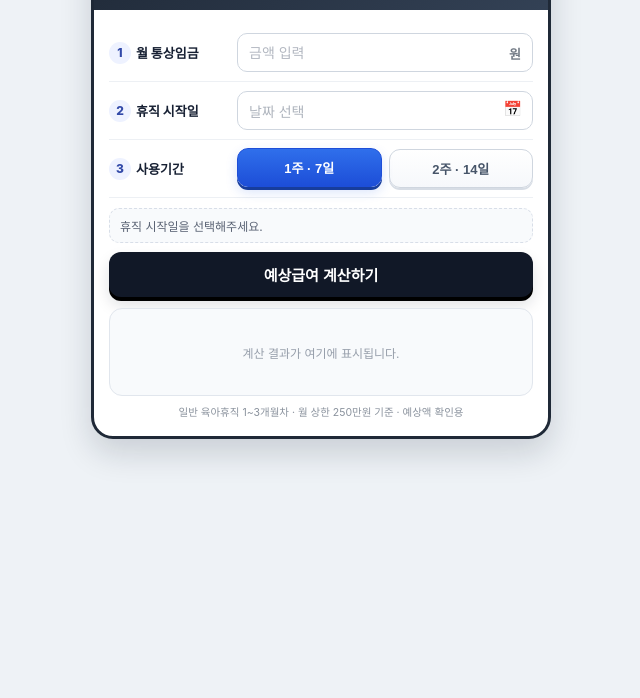
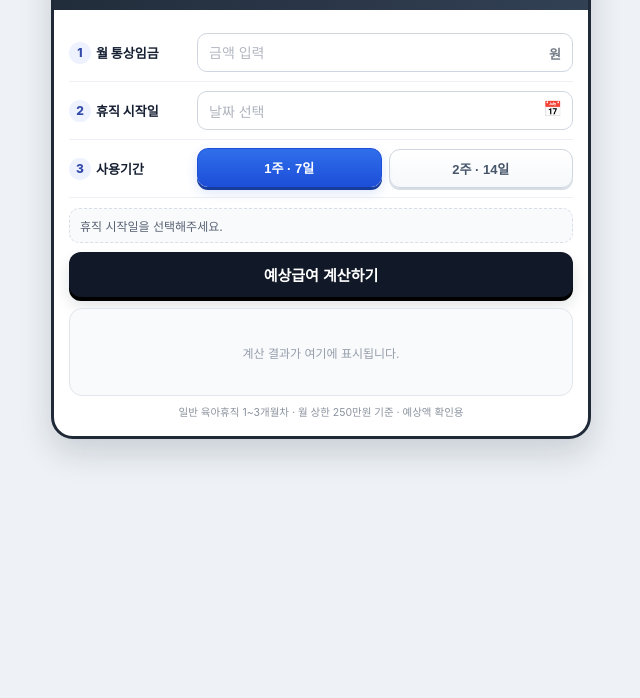
Before and after one commit to yangbbo0616/seoseo-lab-calculator, a plain HTML site: page index.html in a window 1280 px wide. Shown: the part 102-800 px from the top of the page, without its empty margins (319-959 px from the left). Drawn offline with Linux system fonts and the light colour scheme.

Commit message:
Update index.html

```diff
--- a/index.html
+++ b/index.html
@@ -8,7 +8,7 @@
 *{box-sizing:border-box}
 :root{--ink:#172033;--muted:#7b8491;--line:#dce2ea;--soft:#f7f9fc;--accent:#2563eb;--accent2:#1d4ed8}
 body{margin:0;padding:14px;background:#eef2f6;color:var(--ink);font-family:-apple-system,BlinkMacSystemFont,"Segoe UI","Noto Sans KR",Arial,sans-serif}
-.calc-shell{max-width:460px;margin:0 auto;background:#fff;border:3px solid #1f2937;border-radius:22px;box-shadow:0 14px 32px rgba(15,23,42,.16);overflow:hidden}
+.calc-shell{max-width:540px;margin:0 auto;background:#fff;border:3px solid #1f2937;border-radius:22px;box-shadow:0 14px 32px rgba(15,23,42,.16);overflow:hidden}
 .calc-head{background:linear-gradient(135deg,#1f2937,#334155);color:#fff;padding:15px 17px 13px}
 .brand{font-size:11px;font-weight:800;letter-spacing:.02em;opacity:.78;margin-bottom:5px}
 .calc-head h1{margin:0;font-size:19px;line-height:1.32}.calc-head p{margin:4px 0 0;font-size:12px;opacity:.84;line-height:1.45}
```
